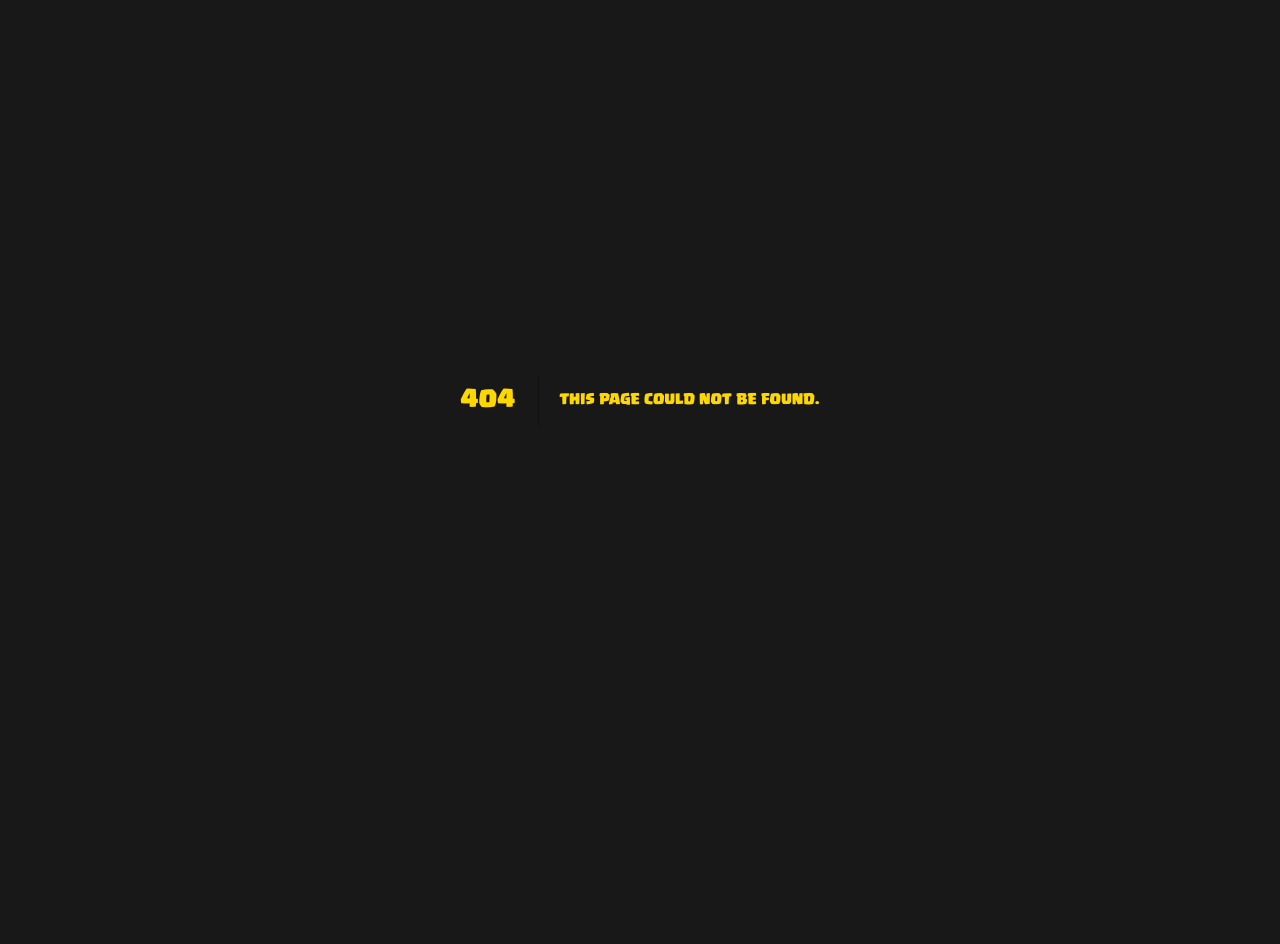
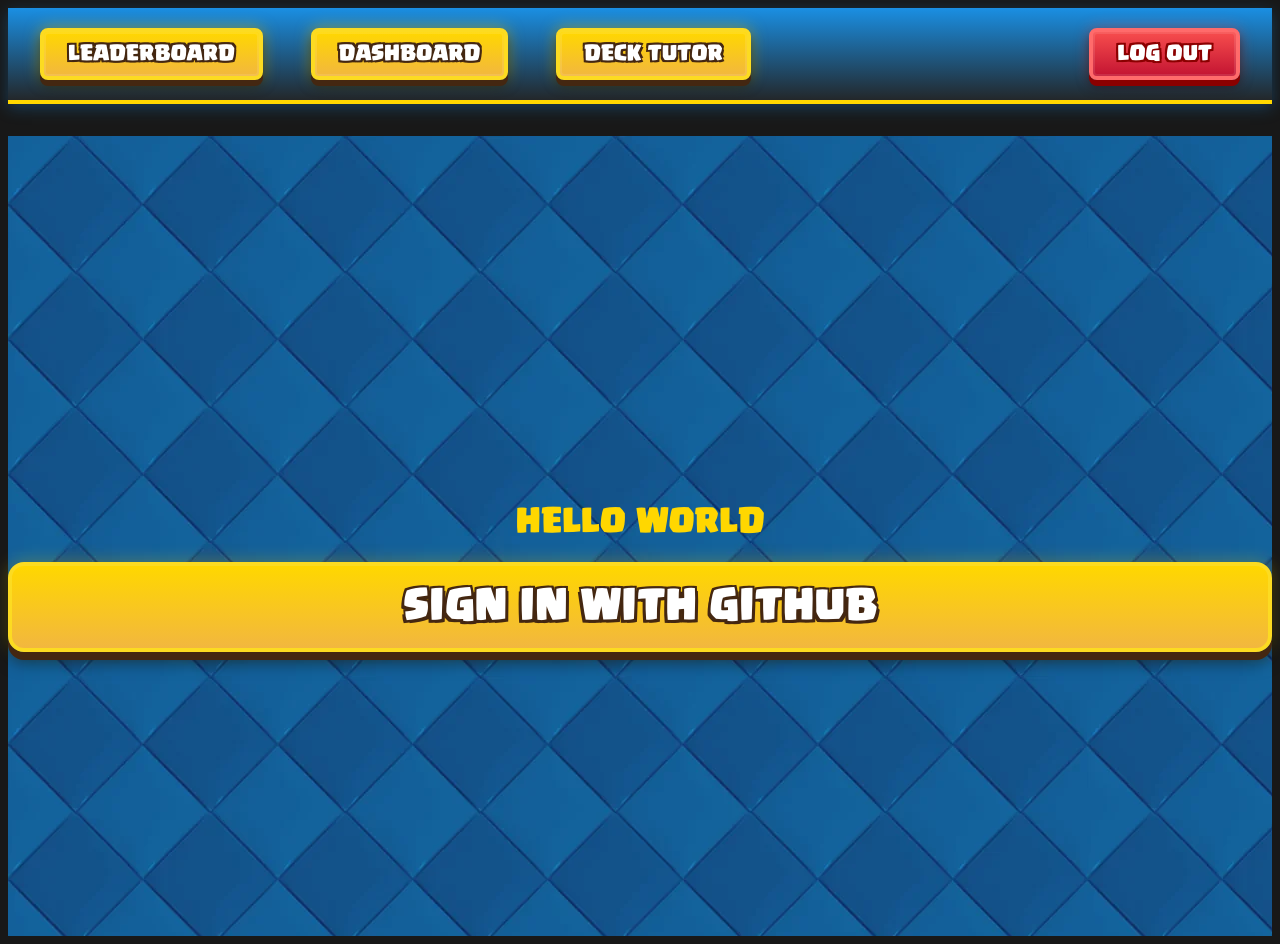
Before and after one commit to Jpw306/Performance-Evaluation-Engine, a Next.js app: page /test in a window 1280 px wide. Before the commit this address had no page. Before the commit the page ends 800 px from the top, so only its background shows below. Built offline with nearby package versions, Linux system fonts and the light colour scheme; no server answers.

Commit message:
gui changes

```diff
--- a/app/dashboard/[groupId]/page.tsx
+++ b/app/dashboard/[groupId]/page.tsx
@@ -48,6 +48,7 @@ export default function DashboardPage() {
     "Your performance is sus! 👻",
     "Time to level up! ⬆️"
   ];
+
 
   // Invite dialog state
   const [isInviteDialogOpen, setIsInviteDialogOpen] = useState(false);
--- a/app/dashboard/page.tsx
+++ b/app/dashboard/page.tsx
@@ -1,7 +1,7 @@
 /* eslint-disable @typescript-eslint/no-explicit-any */
 'use client';
 
-import NavBar from '@/components/NavBar';
+import MainLayout from '../layouts/MainLayout';
 import { Avatar, AvatarImage, AvatarFallback } from '@/components/ui/avatar';
 import { Card, CardHeader, CardContent, CardTitle } from '@/components/ui/card';
 import { Button } from '@/components/ui/button';
@@ -264,9 +264,9 @@ const DashTemp = () => {
     }, [user]);
 
     return (
-        <main className="min-h-screen bg-[url('/backgrounds/ClashBackground.png')] text-clash-white p-8 font-text">
-            <div className='flex flex-col gap-8 p-8 w-3/4 mx-auto'>
-                <NavBar></NavBar>
+        <MainLayout>
+            <div className='p-8'>
+                <div className='flex flex-col gap-8 p-8 w-3/4 mx-auto'>
                 <div className='flex flex-row items-start gap-8'>
                     {/* Profile Picture Section - 1/3 width */}
                     <div className='w-1/3 flex flex-col items-center gap-4 bg-clash-dark'>
@@ -427,7 +427,8 @@ const DashTemp = () => {
                     </div>
                 </div>
             </div>
-        </main>
+            </div>
+        </MainLayout>
     );
 };
 
--- a/app/deck_tutor/page.tsx
+++ b/app/deck_tutor/page.tsx
@@ -1,6 +1,6 @@
 'use client';
 
-import NavBar from '@/components/NavBar';
+import MainLayout from '../layouts/MainLayout';
 import { Card } from '@/components/ui/card';
 import { Button } from '@/components/ui/button';
 import React, { useState, useEffect } from 'react';
@@ -56,12 +56,12 @@ Please try again later.`);
   };
 
   return (
-    <main className="min-h-screen bg-[url('/backgrounds/ClashBackground.png')] text-clash-white font-text px-4 py-8 md:px-8 lg:px-16">
-      <NavBar />
-      <div className="deck-tutor-container mt-12">
-        <h1 className="text-5xl font-headline mb-12 text-center text-clash-gold-border drop-shadow-lg">
-          Deck Tutor
-        </h1>
+    <MainLayout>
+      <div className="p-8">
+        <div className="deck-tutor-container">
+          <h1 className="text-5xl font-headline mb-12 text-center text-clash-gold-border drop-shadow-lg">
+            Deck Tutor
+          </h1>
 
         <Card className="bg-gradient-to-b from-slate-900/95 to-slate-800/95 backdrop-blur-sm border-clash-gold-border/30 p-8 lg:p-12 rounded-xl shadow-[0_8px_32px_rgba(0,0,0,0.4)]">
           <div className="prose prose-invert prose-h1:text-4xl prose-h1:font-headline prose-h1:text-clash-gold-border prose-h1:drop-shadow-lg prose-p:bg-clash-dark/50 prose-p:p-6 prose-p:rounded-lg prose-headings:drop-shadow-lg prose-li:bg-clash-dark/50 prose-li:p-4 prose-li:rounded-md max-w-none">
@@ -92,6 +92,7 @@ Please try again later.`);
           </div>
         </Card>
       </div>
-    </main>
+      </div>
+    </MainLayout>
   );
 }
--- a/app/globals.css
+++ b/app/globals.css
@@ -183,6 +183,165 @@ p, span, li {
 }
 .text-clash-black {
   color: black;
+}
+
+/* Navbar styling */
+.clash-navbar {
+  background: linear-gradient(
+    to top,
+    var(--clash-dark) 0%,
+    var(--clash-blue) 100%
+  );
+  border-bottom: 4px solid var(--clash-gold);
+  box-shadow: 0 4px 15px rgba(26, 143, 227, 0.3);
+  margin-bottom: 2rem;
+}
+
+/* Navbar content wrapper */
+.clash-nav-content {
+  display: flex;
+  align-items: center;
+  justify-content: space-between;
+  height: 100%;
+  max-width: 7xl;
+  margin: 0 auto;
+  padding: 0 2rem;
+}
+
+/* Left navigation group */
+.clash-nav-group {
+  display: flex;
+  gap: 3rem;
+  align-items: center;
+}
+
+/* Navigation Button Style */
+.nav-button {
+  font-family: var(--font-headline);
+  font-size: 1.25rem;
+  text-transform: uppercase;
+  letter-spacing: -0.015em;
+  padding: 0.75rem 1.5rem;
+  border-radius: 0.5rem;
+  color: var(--clash-white);
+
+  /* Gold gradient background */
+  background: linear-gradient(
+    180deg,
+    #FFD700 0%,
+    #F2B73F 100%
+  );
+
+  /* Border & shadow */
+  border: 4px solid var(--clash-gold-border);
+  box-shadow:
+    0 6px 0 var(--clash-gold-dark),
+    0 6px 12px rgba(0, 0, 0, 0.5),
+    inset 0 0 0 2px rgba(255, 255, 255, 0.1),
+    0 0 15px rgba(255, 215, 0, 0.5);
+  text-shadow:
+    -2px -2px 0 var(--clash-gold-dark),
+     2px -2px 0 var(--clash-gold-dark),
+    -2px  2px 0 var(--clash-gold-dark),
+     2px  2px 0 var(--clash-gold-dark);
+}
+
+/* Red clash button style */
+.nav-button-red {
+  font-family: var(--font-headline);
+  font-size: 1.25rem;
+  text-transform: uppercase;
+  letter-spacing: -0.015em;
+  padding: 0.75rem 1.5rem;
+  border-radius: 0.5rem;
+  color: var(--clash-white);
+
+  /* Red gradient background */
+  background: linear-gradient(
+    180deg,
+    #f74d4d 0%,
+    #c31432 100%
+  );
+
+  /* Border & shadow */
+  border: 4px solid #ff6b6b;
+  box-shadow:
+    0 6px 0 #8b0000,
+    0 6px 12px rgba(0, 0, 0, 0.5),
+    inset 0 0 0 2px rgba(255, 255, 255, 0.1),
+    0 0 15px rgba(247, 77, 77, 0.4);
+  text-shadow:
+    -2px -2px 0 #8b0000,
+     2px -2px 0 #8b0000,
+    -2px  2px 0 #8b0000,
+     2px  2px 0 #8b0000;
+
+  /* Animation */
+  transition: all 0.2s ease;
+}
+
+.nav-button-red:hover {
+  transform: translateY(-2px);
+  box-shadow:
+    0 8px 0 #8b0000,
+    0 8px 16px rgba(0, 0, 0, 0.6),
+    inset 0 0 0 2px rgba(255, 255, 255, 0.2),
+    0 0 25px rgba(247, 77, 77, 0.6);
+  border-color: #ff8f8f;
+}
+
+.nav-button-red:active {
+  transform: translateY(2px);
+  box-shadow:
+    0 2px 0 #8b0000,
+    0 4px 8px rgba(0, 0, 0, 0.4),
+    inset 0 0 0 2px rgba(255, 255, 255, 0.1),
+    0 0 10px rgba(247, 77, 77, 0.3);
+
+  /* Text shadow for depth */
+  text-shadow:
+    -1px -1px 0 var(--clash-gold-dark),
+     1px -1px 0 var(--clash-gold-dark),
+    -1px  1px 0 var(--clash-gold-dark),
+     1px  1px 0 var(--clash-gold-dark);
+
+  /* Animation */
+  transition: all 0.2s ease;
+}
+
+.nav-button:hover {
+  transform: translateY(-2px);
+  box-shadow:
+    0 8px 0 var(--clash-gold-dark),
+    0 8px 16px rgba(0, 0, 0, 0.6),
+    inset 0 0 0 2px rgba(255, 255, 255, 0.2),
+    0 0 25px rgba(255, 215, 0, 0.6);
+  border-color: #ffe44d;
+}
+
+.nav-button:active {
+  transform: translateY(2px);
+  box-shadow:
+    0 2px 0 var(--clash-gold-dark),
+    0 4px 8px rgba(0, 0, 0, 0.4),
+    inset 0 0 0 2px rgba(255, 255, 255, 0.1),
+    0 0 10px rgba(255, 215, 0, 0.3);
+}
+
+/* Subtle glow animation for nav buttons */
+@keyframes navButtonGlow {
+  0%, 100% {
+    box-shadow:
+      0 4px 0 var(--clash-gold-dark),
+      0 6px 8px rgba(0, 0, 0, 0.4),
+      0 0 15px rgba(255, 215, 0, 0.3);
+  }
+  50% {
+    box-shadow:
+      0 4px 0 var(--clash-gold-dark),
+      0 6px 8px rgba(0, 0, 0, 0.4),
+      0 0 25px rgba(255, 215, 0, 0.5);
+  }
 }
 
 .border-clash-danger {
--- /dev/null
+++ b/app/layouts/MainLayout.tsx
@@ -0,0 +1,16 @@
+'use client';
+
+import NavBar from '@/components/NavBar';
+
+export default function MainLayout({ children }: { children: React.ReactNode }) {
+  return (
+    <div className="min-h-screen bg-[url('/backgrounds/ClashBackground.png')] text-clash-white font-text">
+      <div className="min-h-screen bg-gradient-to-b from-clash-dark/95 to-clash-black/95">
+        <NavBar />
+        <main className="w-full mt-4">
+          {children}
+        </main>
+      </div>
+    </div>
+  );
+}
--- a/app/leaderboard/page.tsx
+++ b/app/leaderboard/page.tsx
@@ -1,15 +1,16 @@
 import GroupLeaderboard from '@/components/GroupLeaderboard';
 import LeaderboardTable from '@/components/LeaderboardTable';
-import NavBar from '@/components/NavBar';
+import MainLayout from '../layouts/MainLayout';
 
 export default function LeaderboardPage() {
   return (
-    <main className="min-h-screen bg-[url('/backgrounds/ClashBackground.png')] text-clash-white p-8 font-text">
-      <NavBar />
-      <div className="max-w-5xl mx-auto mt-10">
-        <h1 className="text-3xl font-headline mb-6 text-clash-gold drop-shadow">Leaderboard</h1>
-        <GroupLeaderboard/>
+    <MainLayout>
+      <div className="p-8">
+        <div className="max-w-5xl mx-auto mt-10">
+          <h1 className="text-3xl font-headline mb-6 text-clash-gold drop-shadow">Leaderboard</h1>
+          <GroupLeaderboard/>
+        </div>
       </div>
-    </main>
+    </MainLayout>
   );
 }
--- a/app/page.tsx
+++ b/app/page.tsx
@@ -4,6 +4,8 @@ import React from 'react';
 import { useSession, signIn } from 'next-auth/react';
 import { useRouter } from 'next/navigation';
 import { useEffect } from 'react';
+
+import NavBar from '@/components/NavBar';
 
 export default function LandingPage() {
   const { data: session, status } = useSession();
@@ -15,76 +17,20 @@ export default function LandingPage() {
     }
   }, [session, router]);
 
-  // Don't render anything if loading or if user is logged in (redirecting)
   if (status === 'loading' || session) {
     return null;
   }
 
   return (
-    <main className="min-h-screen bg-[url('/backgrounds/ClashBackground.png')] text-clash-white p-8 font-text">
-      <div className="flex items-center justify-center min-h-screen">
-        <div className="max-w-6xl w-full" style={{ display: 'flex', flexDirection: 'row', gap: '3rem', alignItems: 'center' }}>
-
-          {/* Left Side - Login Section (Smaller) */}
-          <div style={{ width: '40%' }} className="text-center space-y-6">
-            <div className="space-y-2">
-              <div className="text-4xl font-headline text-supercell-yellow">
-                🏆 Battle Arena 🏆
-              </div>
-              <div className="text-lg text-clash-white/80">
-                Ready to prove your worth?
-              </div>
-            </div>
-            <div>
-              <button
-                onClick={() => signIn('github')}
-                className="bg-supercell-yellow hover:bg-supercell-yellow/90 text-supercell-black font-headline text-xl px-8 py-4 rounded-lg transition-all duration-300 transform hover:scale-105"
-              >
-                🚀 Enter with GitHub
-              </button>
-            </div>
+    <>
+      <NavBar />
+      <main className="min-h-screen bg-[url('/backgrounds/ClashBackground.png')] text-clash-white p-8 font-text pt-[8vh]">
+        <div className="flex items-center justify-center min-h-screen">
+          <div className="max-w-6xl w-full" style={{ display: 'flex', flexDirection: 'row', gap: '3rem', alignItems: 'center' }}>
+            {/* ...existing code... */}
           </div>
-
-          {/* Right Side - App Explanation (Larger) */}
-          <div style={{ width: '60%' }} className="space-y-6 text-clash-white/90">
-            <div>
-              <h3 className="text-2xl font-headline text-supercell-blue mb-4">
-                What is Battle Arena?
-              </h3>
-              <p className="text-lg leading-relaxed">
-                The ultimate performance evaluation engine that combines your coding prowess with your Clash Royale mastery!
-              </p>
-            </div>
-
-            <div className="space-y-4">
-              <div className="flex items-start space-x-3">
-                <span className="text-2xl">💻</span>
-                <div>
-                  <h4 className="font-headline text-supercell-yellow">Track Your Code</h4>
-                  <p>Monitor GitHub commits and showcase your development skills</p>
-                </div>
-              </div>
-
-              <div className="flex items-start space-x-3">
-                <span className="text-2xl">⚔️</span>
-                <div>
-                  <h4 className="font-headline text-supercell-yellow">Battle Stats</h4>
-                  <p>Connect your Clash Royale tag and display your win rate</p>
-                </div>
-              </div>
-
-              <div className="flex items-start space-x-3">
-                <span className="text-2xl">🏆</span>
-                <div>
-                  <h4 className="font-headline text-supercell-yellow">Compete & Rank</h4>
-                  <p>Rise through leaderboards based on your combined performance</p>
-                </div>
-              </div>
-            </div>
-          </div>
-
         </div>
-      </div>
-    </main>
+      </main>
+    </>
   );
 }
--- a/app/profile/page.tsx
+++ b/app/profile/page.tsx
@@ -1,6 +1,7 @@
 'use client';
 
 import { useUser } from '../../lib/useUser';
+import MainLayout from '../layouts/MainLayout';
 import { useState, useEffect } from 'react';
 import { useRouter } from 'next/navigation';
 import Image from 'next/image';
@@ -76,8 +77,9 @@ export default function Profile() {
   }
 
   return (
-    <div className="min-h-screen bg-[url('/backgrounds/ClashBackground.png')] bg-cover bg-center text-clash-white p-8 font-text flex flex-col items-center justify-center">
-      <div className="w-1/2 max-w-md">
+    <MainLayout>
+      <div className="flex flex-col items-center justify-center p-8 h-[calc(100vh-8vh)]">
+        <div className="w-1/2 max-w-md">
         <div className="flex flex-col items-center mb-8">
           {/* User Avatar */}
           <div className="relative mb-4">
@@ -134,6 +136,7 @@ export default function Profile() {
           </div>
         </form>
       </div>
-    </div>
+      </div>
+    </MainLayout>
   );
 }
--- a/app/team/[teamId]/page.tsx
+++ b/app/team/[teamId]/page.tsx
@@ -1,4 +1,5 @@
 import React from 'react';
+import MainLayout from '../../layouts/MainLayout';
 
 type Props = {
   params: Promise<{ teamId: string }>;
@@ -6,10 +7,11 @@ type Props = {
 
 export default async function TeamPage({ params }: Props) {
   const { teamId } = await params;
-
   return (
-    <div className="min-h-screen flex items-center justify-center">
-      <h1 className="text-2xl font-semibold">Team {teamId}</h1>
-    </div>
+    <MainLayout>
+      <div className="flex items-center justify-center h-[calc(100vh-8vh)]">
+        <h1 className="text-2xl font-headline text-clash-gold">Team {teamId}</h1>
+      </div>
+    </MainLayout>
   );
 }
--- /dev/null
+++ b/app/test/page.tsx
@@ -0,0 +1,27 @@
+'use client';
+
+import React, { JSX } from 'react';
+import { useSession, signIn, signOut } from 'next-auth/react';
+
+import NavBar from '@/components/NavBar';
+
+export default function TestPage(): JSX.Element {
+        const { data: session } = useSession();
+
+        return (
+            <>
+                <NavBar />
+                <main className="min-h-screen bg-[url('/backgrounds/ClashBackground.png')] text-clash-white font-text pt-[8vh] flex flex-col items-center justify-center gap-12">
+                    <h1 className="font-headline text-3xl text-clash-gold">Hello World</h1>
+                    {session ? (
+                        <>
+                            <div>Signed in as {session.user?.email ?? session.user?.name}</div>
+                            <button className="clash-button mt-4" onClick={() => signOut()}>Sign out</button>
+                        </>
+                    ) : (
+                        <button className="clash-button mt-4" onClick={() => signIn('github')}>Sign in with GitHub</button>
+                    )}
+                </main>
+            </>
+        );
+}
--- a/components/CompassGrid.tsx
+++ b/components/CompassGrid.tsx
@@ -9,6 +9,7 @@ interface Member {
   photoIcon?: string;
   commits: number;
   winRate: number;
+
 }
 
 import { GroupContext } from '@/lib/types';
--- a/components/NavBar.tsx
+++ b/components/NavBar.tsx
@@ -3,51 +3,44 @@
 import { useRouter } from 'next/navigation';
 import { signOut } from 'next-auth/react';
 
+
 export default function NavBar() {
   const router = useRouter();
 
-  const handleSignOut = () => {
-    signOut({ callbackUrl: '/' });
-  };
-
-  const navigateLeaderboard = () => {
-    router.push('/leaderboard');
-  };
-
-  const navigateDashboard = () => {
-    router.push('/dashboard');
-  };
-
-  const navigateDeckTutor = () => {
-    router.push('/deck_tutor');
-  };
+  const mainNavItems = [
+    { label: 'Leaderboard', onClick: () => router.push('/leaderboard') },
+    { label: 'Dashboard', onClick: () => router.push('/dashboard') },
+    { label: 'Deck Tutor', onClick: () => router.push('/deck_tutor') },
+  ];
 
   return (
-    <nav className='flex justify-center gap-6 text-neutral-300'>
-      <span
-        onClick={navigateLeaderboard}
-        className='hover:text-yellow-400 font-headline cursor-pointer'
+    <header className="w-full h-[12vh] clash-navbar">
+      <nav
+        aria-label="Main navigation"
+        className="clash-nav-content"
       >
-        Leaderboard&emsp;
-      </span>
-      <span
-        onClick={navigateDashboard}
-        className='hover:text-yellow-400 font-headline cursor-pointer'
-      >
-        Dashboard&emsp;
-      </span>
-      <span
-        onClick={navigateDeckTutor}
-        className='hover:text-yellow-400 font-headline cursor-pointer'
-      >
-        Deck Tutor&emsp;
-      </span>
-      <span
-        onClick={handleSignOut}
-        className='hover:text-yellow-400 font-headline cursor-pointer'
-      >
-        Log Out
-      </span>
-    </nav>
+        <div className="clash-nav-group">
+          {mainNavItems.map((item) => (
+            <button
+              key={item.label}
+              onClick={item.onClick}
+              className="nav-button"
+              tabIndex={0}
+              type="button"
+            >
+              {item.label}
+            </button>
+          ))}
+        </div>
+        <button
+          onClick={() => signOut({ callbackUrl: '/' })}
+          className="nav-button-red"
+          tabIndex={0}
+          type="button"
+        >
+          Log Out
+        </button>
+      </nav>
+    </header>
   );
 }
```
